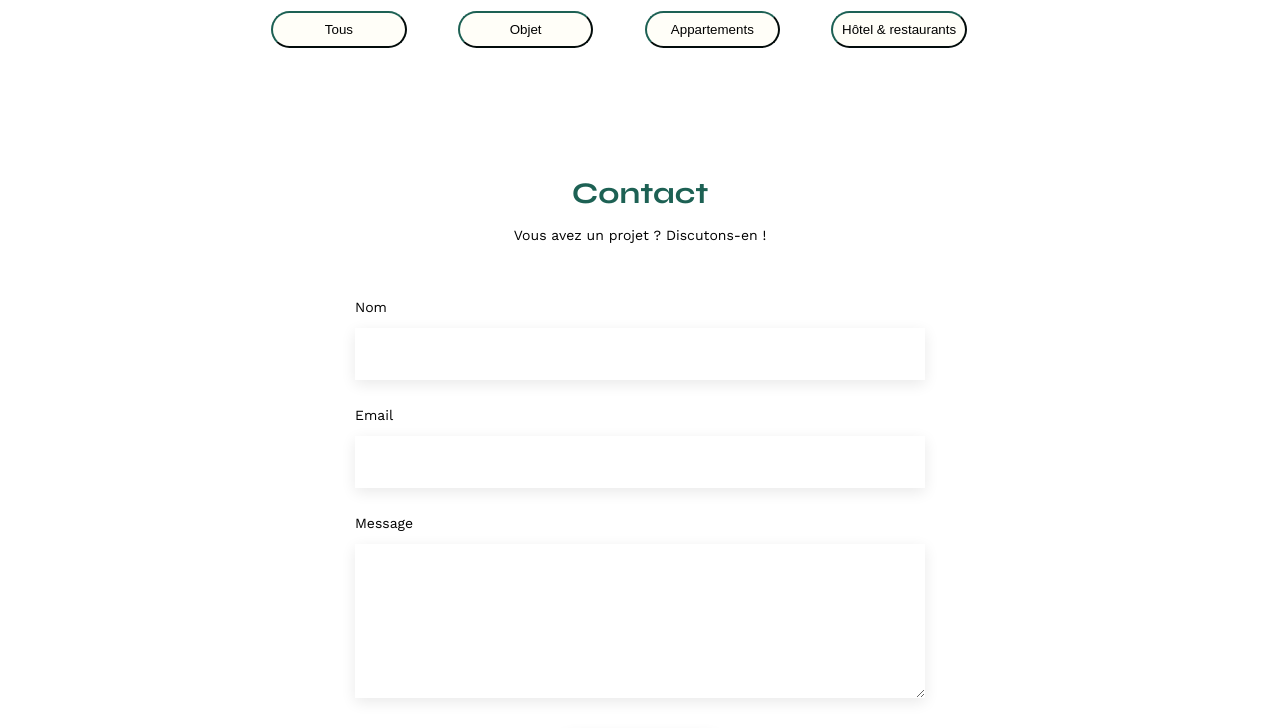
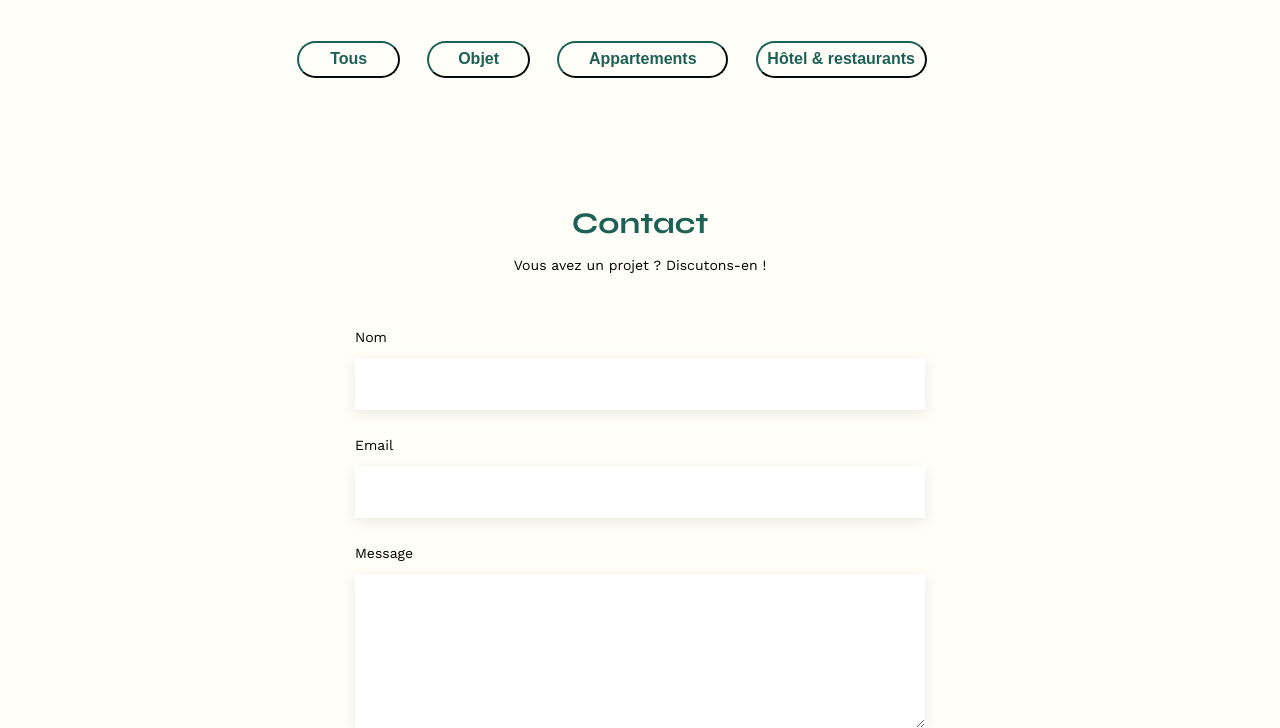
Before and after one commit to DirtDover/Projet-3, a plain HTML site: page FrontEnd/index_edited.html in a window 1280 px wide. Shown: the part 634-1362 px from the top of the page. Drawn offline with nearby package versions, Linux system fonts and the light colour scheme; no server answers.

Commit message:
Updates Mineur

```diff
--- a/FrontEnd/assets/style.css
+++ b/FrontEnd/assets/style.css
@@ -109,6 +109,7 @@ section {
 
 body {
 	line-height: 1;
+	background-color: #FFFEF8;
 }
 
 ol,
@@ -295,25 +296,43 @@ footer nav ul {
 	display: flex;
 	flex-direction: row;
 	justify-content: space-evenly;
-	margin-left: 150px;
-	width: 70%;
+	margin-left: 200px;
+	width: 60%;
 	height: 37px;
 	margin-bottom: 80px;
 }
 
 .btn-filter1,
-.btn-filter2,
+.btn-filter2 {
+	display: flex;
+	width: 15%;
+	height: 100%;
+	justify-content: center;
+	align-items: center;
+	border-radius: 60px;
+	border-color: #1D6154;
+	color: #1D6154;
+	background-color: #FFFEF8;
+	margin-left: 0px;
+	font-size: 16px;
+	font-weight: 700;
+}
+
 .btn-filter3,
 .btn-filter4 {
 	display: flex;
-	width: 17%;
+	width: 25%;
 	height: 100%;
 	flex-direction: row;
 	justify-content: center;
 	align-items: center;
 	border-radius: 60px;
 	border-color: #1D6154;
+	color: #1D6154;
 	background-color: #FFFEF8;
+	margin-left: 0px;
+	font-size: 16px;
+	font-weight: 700;
 }
 
 .btn-filter1:hover,
@@ -321,6 +340,7 @@ footer nav ul {
 .btn-filter3:hover,
 .btn-filter4:hover {
 	background-color: #1D6154;
+	color: white;
 
 }
 
@@ -347,6 +367,12 @@ footer nav ul {
 	height: 60%;
 	width: 35%;
 	margin-left: 20px;
+	cursor: pointer;
+}
+
+.texte_edition a {
+	color: #FFFFFF;
+	text-decoration: none;
 }
 
 .barre_edition {
@@ -451,7 +477,8 @@ footer nav ul {
 	display: flex;
 	flex-direction: row;
 	justify-content: center;
-	align-items: flex-start
+	align-items: flex-start;
+	margin-bottom: 30px;
 }
 
 #edit_icon2 {
--- a/FrontEnd/index.js
+++ b/FrontEnd/index.js
@@ -218,7 +218,7 @@ ajoutElement.addEventListener("click", () => {
 
 
 
-/* fonction pour ouvrir la modale d'ajout d'éléments */
+/* fonction pour ouvrir la modale 1 d'ajout d'éléments */
 
 let modal2 = null
 
--- a/FrontEnd/index_edited.html
+++ b/FrontEnd/index_edited.html
@@ -18,7 +18,7 @@
     <div class="edition_container">
         <div class="barre_edition">
             <i id="edit_icon" class="fa-regular fa-pen-to-square"></i>
-            <p>Mode édition</p>
+            <p class="texte_edition" class="js_modal"><a href="#modal1">Mode édition</a></p>
             <button class="btn_edit">publier les changements</button>
         </div>
     </div>
--- a/FrontEnd/login.js
+++ b/FrontEnd/login.js
@@ -3,6 +3,7 @@ const login = document.querySelector(".btn_login")
 login.addEventListener("click", () => {
     verifLogin();
 });
+
 
 async function verifLogin() {
     const emailRegex = /^[\w-\.]+@([\w-]+\.)+[\w-]{2,4}$/;
@@ -55,5 +56,10 @@ async function verifLogin() {
             location.href = "index_edited.html"
         };
 
+        let btn = document.querySelector(".btn-container")
+        if (response.status === 200) {
+            btn.style.display = null
+        };
+
     }
 };
```
Also changed, not shown: FrontEnd/index.html (+1 -1 lines).
